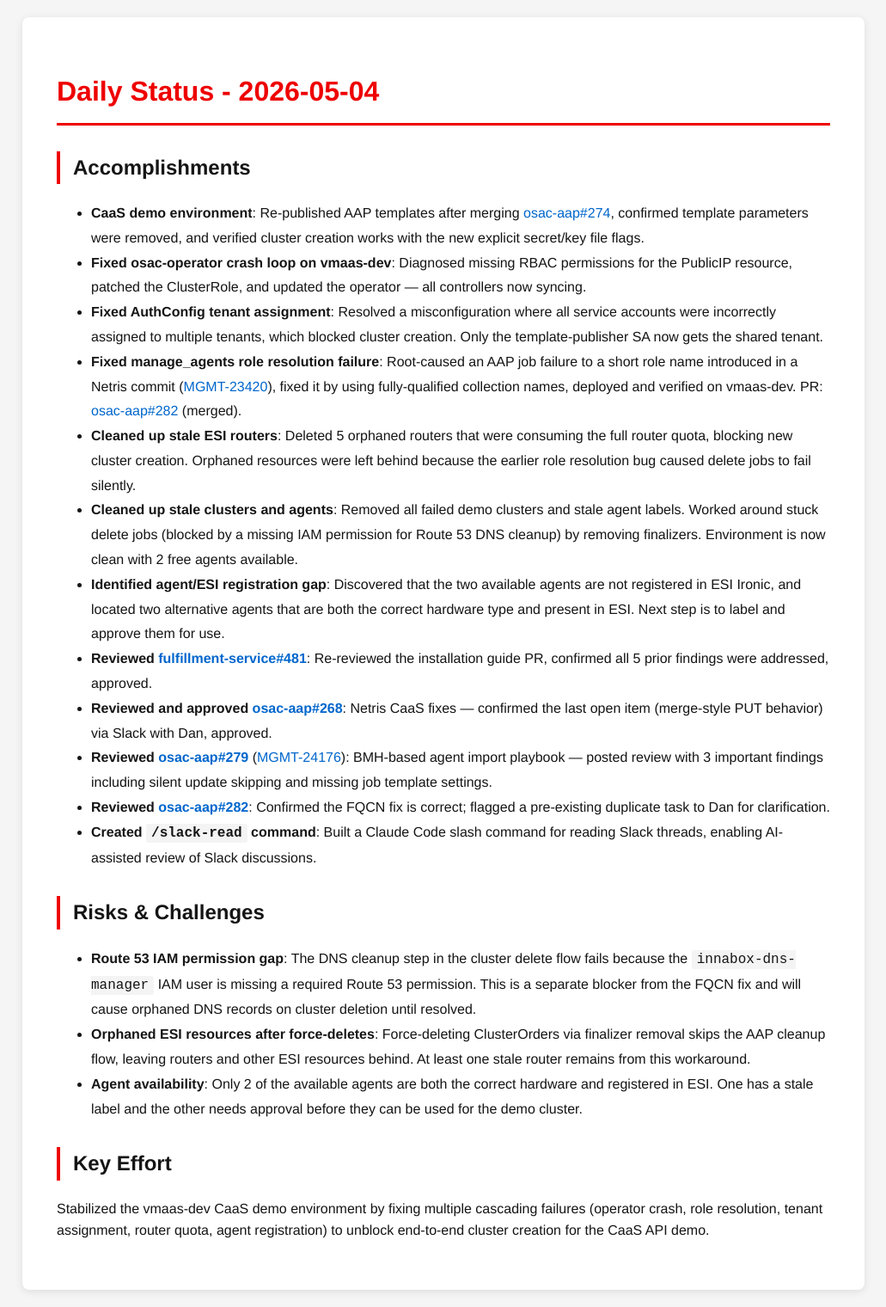
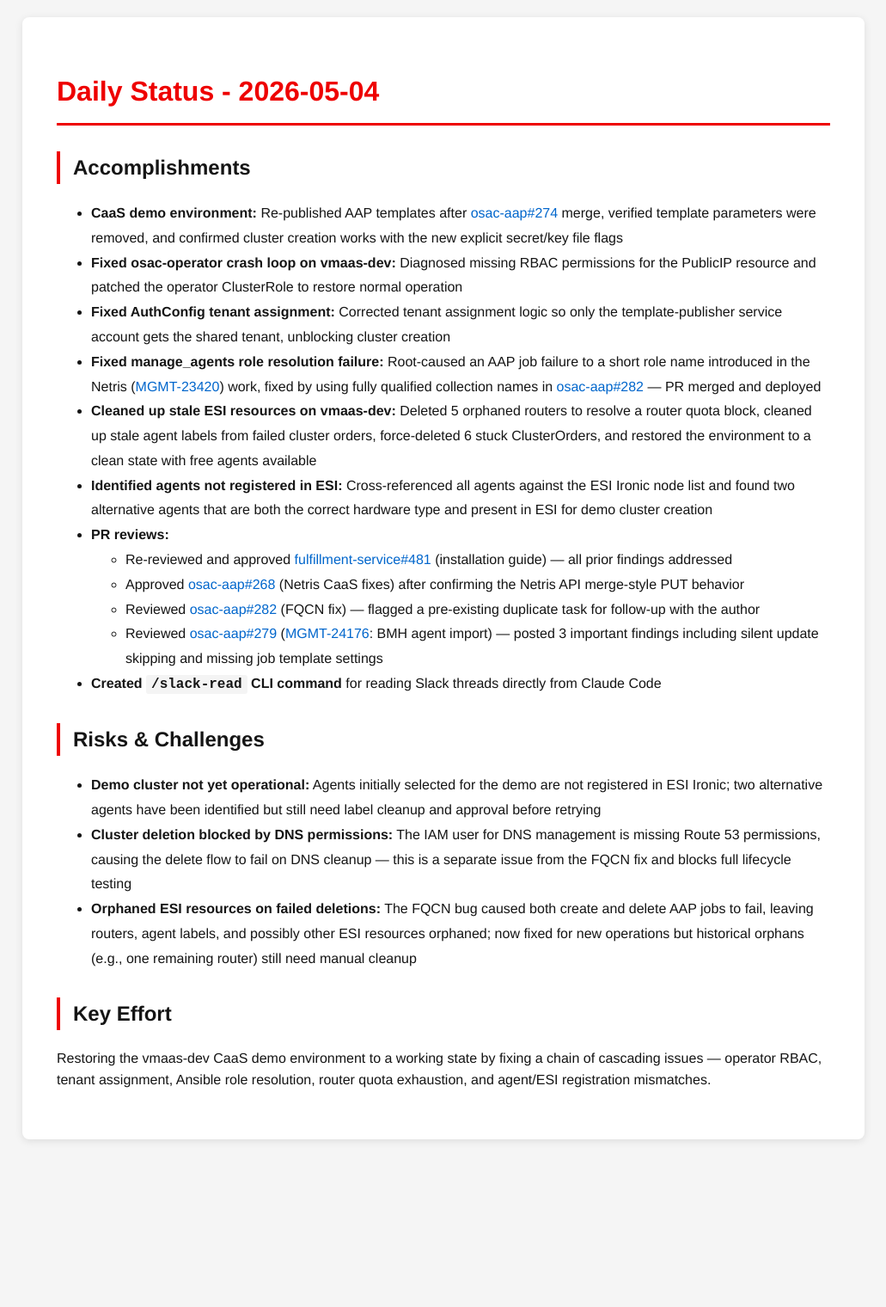
Before and after one commit to tzvatot/daily-status, a Jekyll site: the page built from 2026-05-04.md, in a window 1280 px wide. Shown: the whole page at 86% size, without its empty margins (124-1155 px from the left). Built offline with Jekyll 4.4.1, drawn with Linux system fonts in a browser that asks for light colours; after the commit the page ends 1345 px from its top, so only the background shows below that.

Commit message:
Daily status update - 2026-05-04

```diff
--- a/2026-05-04.md
+++ b/2026-05-04.md
@@ -7,26 +7,23 @@
 # Daily Status - 2026-05-04
 
 ## Accomplishments
-
-- **CaaS demo environment**: Re-published AAP templates after merging [osac-aap#274](https://github.com/osac-project/osac-aap/pull/274), confirmed template parameters were removed, and verified cluster creation works with the new explicit secret/key file flags.
-- **Fixed osac-operator crash loop on vmaas-dev**: Diagnosed missing RBAC permissions for the PublicIP resource, patched the ClusterRole, and updated the operator — all controllers now syncing.
-- **Fixed AuthConfig tenant assignment**: Resolved a misconfiguration where all service accounts were incorrectly assigned to multiple tenants, which blocked cluster creation. Only the template-publisher SA now gets the shared tenant.
-- **Fixed manage_agents role resolution failure**: Root-caused an AAP job failure to a short role name introduced in a Netris commit ([MGMT-23420](https://issues.redhat.com/browse/MGMT-23420)), fixed it by using fully-qualified collection names, deployed and verified on vmaas-dev. PR: [osac-aap#282](https://github.com/osac-project/osac-aap/pull/282) (merged).
-- **Cleaned up stale ESI routers**: Deleted 5 orphaned routers that were consuming the full router quota, blocking new cluster creation. Orphaned resources were left behind because the earlier role resolution bug caused delete jobs to fail silently.
-- **Cleaned up stale clusters and agents**: Removed all failed demo clusters and stale agent labels. Worked around stuck delete jobs (blocked by a missing IAM permission for Route 53 DNS cleanup) by removing finalizers. Environment is now clean with 2 free agents available.
-- **Identified agent/ESI registration gap**: Discovered that the two available agents are not registered in ESI Ironic, and located two alternative agents that are both the correct hardware type and present in ESI. Next step is to label and approve them for use.
-- **Reviewed [fulfillment-service#481](https://github.com/osac-project/fulfillment-service/pull/481)**: Re-reviewed the installation guide PR, confirmed all 5 prior findings were addressed, approved.
-- **Reviewed and approved [osac-aap#268](https://github.com/osac-project/osac-aap/pull/268)**: Netris CaaS fixes — confirmed the last open item (merge-style PUT behavior) via Slack with Dan, approved.
-- **Reviewed [osac-aap#279](https://github.com/osac-project/osac-aap/pull/279)** ([MGMT-24176](https://issues.redhat.com/browse/MGMT-24176)): BMH-based agent import playbook — posted review with 3 important findings including silent update skipping and missing job template settings.
-- **Reviewed [osac-aap#282](https://github.com/osac-project/osac-aap/pull/282)**: Confirmed the FQCN fix is correct; flagged a pre-existing duplicate task to Dan for clarification.
-- **Created `/slack-read` command**: Built a Claude Code slash command for reading Slack threads, enabling AI-assisted review of Slack discussions.
+- **CaaS demo environment:** Re-published AAP templates after [osac-aap#274](https://github.com/osac-project/osac-aap/pull/274) merge, verified template parameters were removed, and confirmed cluster creation works with the new explicit secret/key file flags
+- **Fixed osac-operator crash loop on vmaas-dev:** Diagnosed missing RBAC permissions for the PublicIP resource and patched the operator ClusterRole to restore normal operation
+- **Fixed AuthConfig tenant assignment:** Corrected tenant assignment logic so only the template-publisher service account gets the shared tenant, unblocking cluster creation
+- **Fixed manage_agents role resolution failure:** Root-caused an AAP job failure to a short role name introduced in the Netris ([MGMT-23420](https://issues.redhat.com/browse/MGMT-23420)) work, fixed by using fully qualified collection names in [osac-aap#282](https://github.com/osac-project/osac-aap/pull/282) — PR merged and deployed
+- **Cleaned up stale ESI resources on vmaas-dev:** Deleted 5 orphaned routers to resolve a router quota block, cleaned up stale agent labels from failed cluster orders, force-deleted 6 stuck ClusterOrders, and restored the environment to a clean state with free agents available
+- **Identified agents not registered in ESI:** Cross-referenced all agents against the ESI Ironic node list and found two alternative agents that are both the correct hardware type and present in ESI for demo cluster creation
+- **PR reviews:**
+  - Re-reviewed and approved [fulfillment-service#481](https://github.com/osac-project/fulfillment-service/pull/481) (installation guide) — all prior findings addressed
+  - Approved [osac-aap#268](https://github.com/osac-project/osac-aap/pull/268) (Netris CaaS fixes) after confirming the Netris API merge-style PUT behavior
+  - Reviewed [osac-aap#282](https://github.com/osac-project/osac-aap/pull/282) (FQCN fix) — flagged a pre-existing duplicate task for follow-up with the author
+  - Reviewed [osac-aap#279](https://github.com/osac-project/osac-aap/pull/279) ([MGMT-24176](https://issues.redhat.com/browse/MGMT-24176): BMH agent import) — posted 3 important findings including silent update skipping and missing job template settings
+- **Created `/slack-read` CLI command** for reading Slack threads directly from Claude Code
 
 ## Risks & Challenges
-
-- **Route 53 IAM permission gap**: The DNS cleanup step in the cluster delete flow fails because the `innabox-dns-manager` IAM user is missing a required Route 53 permission. This is a separate blocker from the FQCN fix and will cause orphaned DNS records on cluster deletion until resolved.
-- **Orphaned ESI resources after force-deletes**: Force-deleting ClusterOrders via finalizer removal skips the AAP cleanup flow, leaving routers and other ESI resources behind. At least one stale router remains from this workaround.
-- **Agent availability**: Only 2 of the available agents are both the correct hardware and registered in ESI. One has a stale label and the other needs approval before they can be used for the demo cluster.
+- **Demo cluster not yet operational:** Agents initially selected for the demo are not registered in ESI Ironic; two alternative agents have been identified but still need label cleanup and approval before retrying
+- **Cluster deletion blocked by DNS permissions:** The IAM user for DNS management is missing Route 53 permissions, causing the delete flow to fail on DNS cleanup — this is a separate issue from the FQCN fix and blocks full lifecycle testing
+- **Orphaned ESI resources on failed deletions:** The FQCN bug caused both create and delete AAP jobs to fail, leaving routers, agent labels, and possibly other ESI resources orphaned; now fixed for new operations but historical orphans (e.g., one remaining router) still need manual cleanup
 
 ## Key Effort
-
-Stabilized the vmaas-dev CaaS demo environment by fixing multiple cascading failures (operator crash, role resolution, tenant assignment, router quota, agent registration) to unblock end-to-end cluster creation for the CaaS API demo.
+Restoring the vmaas-dev CaaS demo environment to a working state by fixing a chain of cascading issues — operator RBAC, tenant assignment, Ansible role resolution, router quota exhaustion, and agent/ESI registration mismatches.
```
